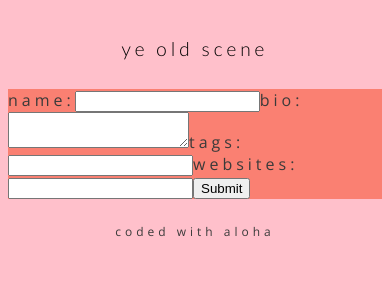
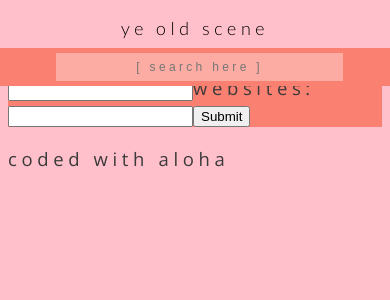
Before and after one commit to sgnl/ye-olde-scene, a Next.js app: page /new in a window 390 px wide. Shown: the top 300 px of the page. Built offline with nearby package versions, Linux system fonts and the light colour scheme.

Commit message:
💅 - adds base mobile style and bounce for grid

```diff
--- a/components/filter.js
+++ b/components/filter.js
@@ -1,6 +1,6 @@
 
-import { filterStyle, filterInputStyle } from '../styles'
+import { filterSection, filterInput } from '../styles'
 
-export default () => <form {...filterStyle}>
-  <input {...filterInputStyle} placeholder="search for something..." />
+export default () => <form {...filterSection}>
+  <input {...filterInput} placeholder="[ search here ]" />
 </form>
--- a/components/grid.js
+++ b/components/grid.js
@@ -1,22 +1,20 @@
 
 import { Component } from 'react'
 import { inject, observer } from 'mobx-react'
-import { Filter } from '../components'
-import { gridStyle, cardStyle } from '../styles'
+import { grid, card } from '../styles'
 
 export default inject("store")(({ store }) => {
 
   return (
-    <section {...gridStyle}>
-      <Filter  />
+    <section {...grid}>
       {
-        store.cards.map((c,i) => <article {...cardStyle} key={i}>
+        store.cards.map((c,i) => <article {...card} key={i}>
           <header><h2>{c.artist_name}</h2></header>
           <ul>
-            {c.genres.map((g, i) => <li>{g}</li>)}
+            {c.genres.map((g, i) => <li key={i}>{g}</li>)}
           </ul>
           <ul>
-            {c.websites.map((g, i) => <li>{`fa-${g[0]} url-${g[1]}`}</li>)}
+            {c.websites.map((g, i) => <li key={i}>{g[0]}</li>)}
           </ul>
           <div>{c.biography}</div>
         </article>)
--- a/components/layout.js
+++ b/components/layout.js
@@ -1,29 +1,32 @@
 
 import Link from 'next/link'
 import Head from 'next/head'
+import { Filter } from '../components'
 import {
-  frameStyle,
-  logoStyle,
-  navStyle,
-  topHeaderStyle,
+  frame,
+  header,
+  logo,
+  nav,
+  topHeader,
   mainSection,
-  footerStyle
+  footer
 } from '../styles'
 
-export default ({ children, title = 'Ye Olde Scene History' }) => (
-  <div { ...frameStyle }>
-    <header>
+export default ({ children }) => (
+  <div { ...frame }>
+    <header { ...header }>
       <Link href='/'>
-        <h1 { ...logoStyle }>ye&nbsp;old&nbsp;scene</h1>
+        <h1 { ...logo }>ye old scene</h1>
       </Link>
-      {/*<nav { ...navStyle }>
+      {/*<nav { ...nav }>
               <Link href='/new'><a>new</a></Link>
             </nav>*/}
+      <Filter  />
     </header>
     <div { ...mainSection}>
       { children }
     </div>
-    <footer { ...footerStyle }>
+    <footer { ...footer }>
       <p>coded with aloha</p>
     </footer>
   </div>
--- a/pages/_document.js
+++ b/pages/_document.js
@@ -12,7 +12,8 @@ export default class MyDocument extends Document {
     return (
       <html>
         <Head>
-          <title>My page</title>
+          <title>ye olde scene - curating local music history</title>
+          <meta name="viewport" content="width=device-width, initial-scale=1" />
           <link href="https://fonts.googleapis.com/css?family=Lato:300|Open+Sans" rel="stylesheet" />
           <style dangerouslySetInnerHTML={{ __html: this.props.css }} />
         </Head>
--- a/pages/new.js
+++ b/pages/new.js
@@ -1,11 +1,11 @@
 
 import Layout from '../components/layout'
-import { newFormStyle } from '../styles'
+import { newForm } from '../styles'
 
 export default () => {
   return (
     <Layout>
-      <form { ...newFormStyle }>
+      <form { ...newForm }>
         <label>
           name:
           <input type="text" name="name" />
--- a/styles/index.js
+++ b/styles/index.js
@@ -1,6 +1,5 @@
 
 import { css, fontFace } from 'glamor'
-import 'glamor/reset'
 
 /**
  * Style Guide
@@ -20,65 +19,115 @@ const container = css({
   margin: '0 auto',
 })
 
-export let frameStyle = css({
+export let frame = css({
   padding: '0'
 })
 
-export let logoStyle = css(container, {
-  padding: '1.5em 0',
-  textAlign: 'center'
+export let header = css({
+  position: 'fixed',
+  left: '0',
+  right: '0',
+  background: 'pink'
 })
 
-export let navStyle = css(container, {
+export let logo = css({
+  width: '50%',
+  margin: '0 auto',
+  padding: '0.5em 0',
+  textAlign: 'center',
+  fontSize: '18px'
+})
+
+export let nav = css(container, {
   display: 'flex',
   padding: '2rem 0'
 })
 
-export let mainSection = css({
-  backgroundColor: 'salmon'
-})
-
-export let gridStyle = css(container, {
-
-  display: 'flex',
-  flexFlow: 'row wrap',
-  justifyContent: 'space-around',
-  padding: '1.5em'
-})
-
-export let cardStyle = css({
-  display: 'none',
-  flex: '0 1 auto',
-  backgroundColor: 'salmon',
-  padding: '1em',
-  minHeight: '220px',
-  maxWidth: '',
-  margin: '0 0 1em 0',
-  border: '1px solid #333',
-  borderRadius: '2px'
-})
-
-export let filterStyle = css({
+export let filterSection = css({
   display: 'flex',
   justifyContent: 'center',
   width: '100%',
-  padding: '1.5em'
+  padding: '0.25em',
+  backgroundColor: 'salmon'
+  // padding: '1.5em'
 })
 
-export let filterInputStyle = css({
+export let filterInput = css({
+  display: 'block',
+  // display: 'none',
+  width: '70%',
   background: '#fcaca3',
-  padding: '1em 1em',
-  minWidth: '50%',
+  padding: '0.5em 0.5em',
   border: '0',
   color: '#333',
   textAlign: 'center',
   letterSpacing: '0.25em',
   '::placeholder': {
-    color: '#777'
+    color: '#777',
+    fontSize: '12px'
   }
 })
 
-export let newFormStyle = css(container, {
+export let mainSection = css({
+  display: 'flex',
+  flexDirection: 'column',
+  flexWrap: 'nowrap',
+  justifyContent: 'stretch',
+  backgroundColor: 'salmon'
+})
+
+let bounce = css.keyframes('bounce', { // optional name
+  '0%': {
+    transform: 'scaleY(0.1)'
+  },
+  '40%': {
+    transform: 'scaleY(1.02)'
+  },
+  '60%': {
+    transform: 'scaleY(0.98)'
+  },
+  '80%': {
+    transform: 'scaleY(1.01)'
+  },
+  '100%': {
+    transform: 'scaleY(0.98)'
+  },
+  '80%': {
+    transform: 'scaleY(1.01)'
+  },
+  '100%': {
+    transform: 'scaleY(1)'
+  }
+})
+
+export let grid = css(container, {
+  display: 'flex',
+  flexFlow: 'row wrap',
+  justifyContent: 'stretch',
+  paddingTop: '40vh',
+  paddingLeft: '10px',
+  paddingRight: '10px',
+  animation: `${bounce} 2s ease`
+  // padding: '1em' // use for >mobile
+})
+
+// for fancy bottom-up load in effect while searching
+// paddingTop: '200%',
+
+export let card = css({
+  backgroundColor: 'salmon',
+  marginBottom: '5%',
+  borderTop: '1px solid #333',
+  borderBottom: '1px solid #333',
+  // textAlign: 'center'
+  // display: 'none',
+  // flex: '0 1 auto',
+  // padding: '1em',
+  // maxWidth: '80%',
+  // borderRadius: '2px'
+})
+
+export let newForm = css(container, {
 
 })
 
@@ -86,13 +135,20 @@ export let footerStyle = css(container, {
   display: 'flex',
   justifyContent: 'center',
   padding: '1em 0',
+  textAlign: 'center',
   fontSize: '12px'
+})
+
+css.global('*, form',  {
+  // padding: '0',
+  // margin: '0',
+  // boxSizing: 'border-box'
 })
 
 css.global('html, body',  {
   backgroundColor: 'pink',
   fontFamily: 'Open Sans',
-  fontSize: '16px',
+  fontSize: 'calc(1.5vw + 1.5vh)',
   letterSpacing: '0.25em',
   color: '#3A3A3A'
 })
@@ -100,6 +156,10 @@ css.global('html, body',  {
 css.global('h1, h2, h3, h4, h5, h6, a', {
   fontFamily: 'Lato',
   fontWeight: '300',
-  fontSize: '1.2em',
+  fontSize: 'calc(2vw + 2vh)',
   color: '#000'
 })
+
+css.global('ul', {
+  listStyleType: 'none'
+})
```
